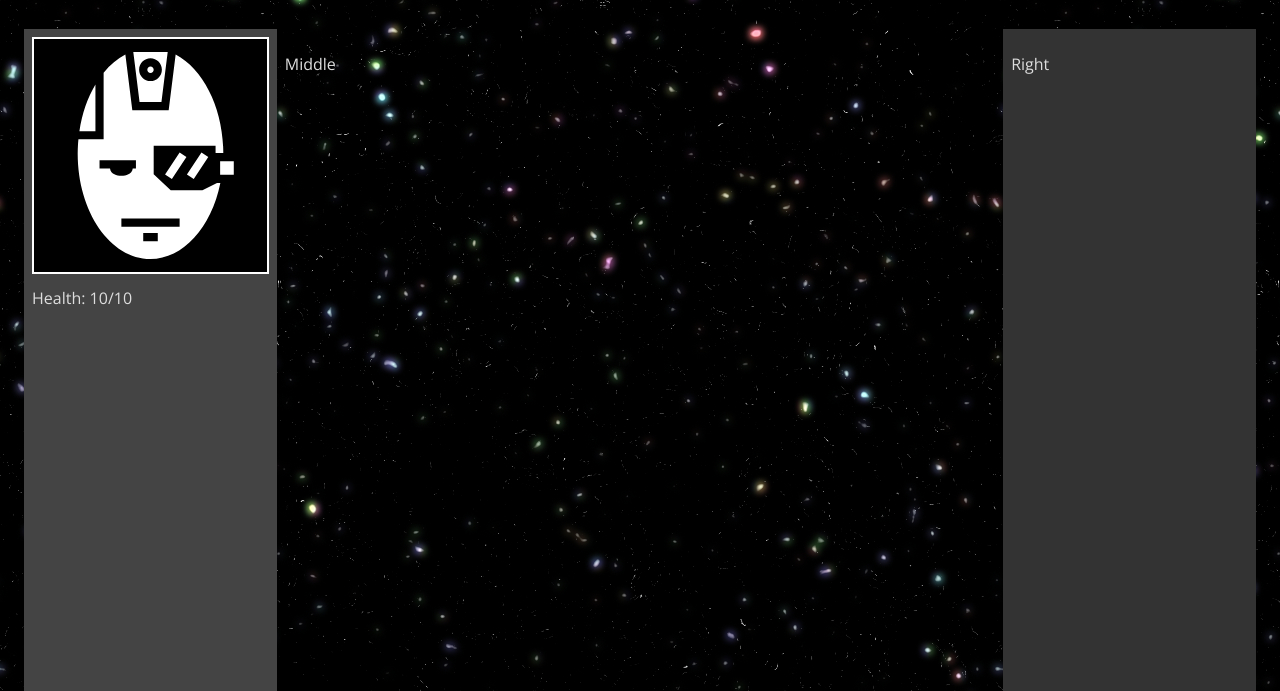
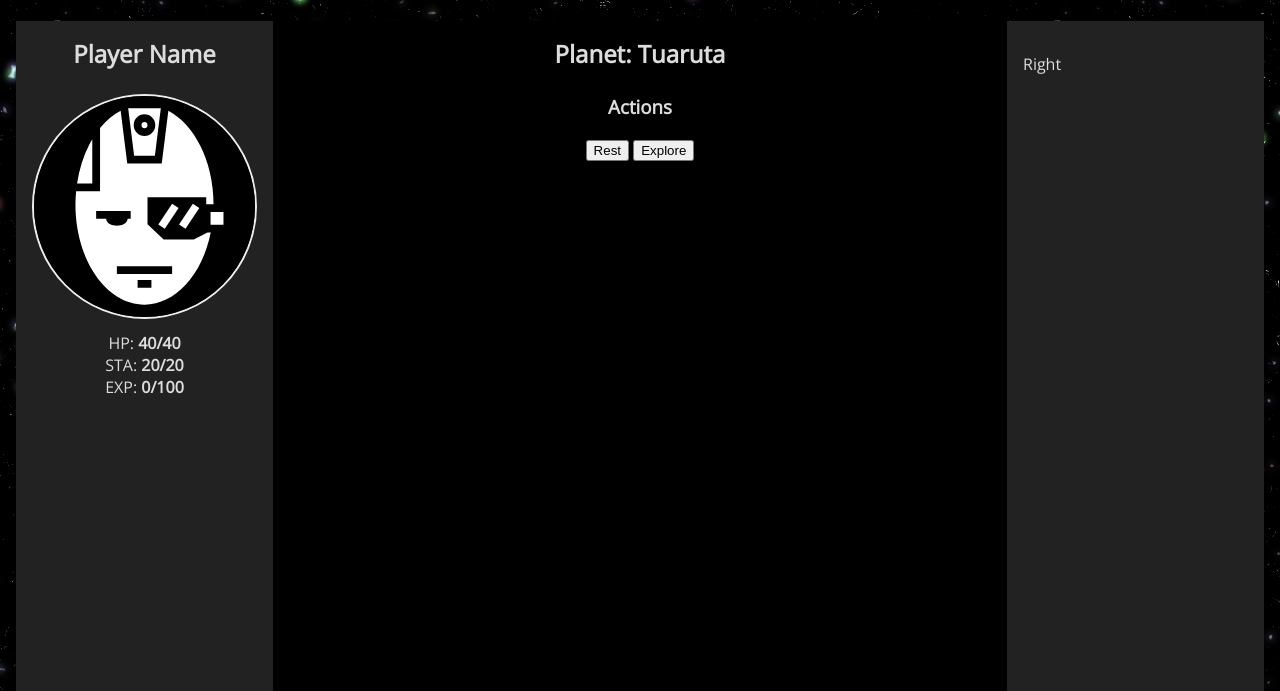
Before and after one commit to Hazumi/celestial-carnage, a website built with webpack: page index.html in a window 1280 px wide. Shown: the part 109-800 px from the top of the page. Built offline with nearby package versions, Linux system fonts and the light colour scheme; a web font is replaced by a local one.

Commit message:
siq syling

```diff
--- a/index.html
+++ b/index.html
@@ -15,13 +15,18 @@
   <div class="wrapper">
     <div class="left">
       <div class="stats">
+        <h2>Player Name</h2>
         <img src="imgs/player_icon.svg" alt="" class="player-icon">
-        <div id="hp">Health: <span id="player_health">10/10</span></div>
-
+        <div class="stats" id="hp">HP: <span id="player_health">40/40</span></div>
+        <div class="stats" id="sta">STA: <span id="player_health">20/20</span></div>
+        <div class="stats" id="xp">EXP: <span id="player_health">0/100</span></div>
       </div>
     </div>
     <div class="middle">
-      <p>Middle</p>
+      <h2>Planet: Tuaruta</h2>
+      <h3>Actions</h3>
+      <button class="btn">Rest</button>
+      <button class="btn">Explore</button>
     </div>
     <div class="right">
       <p>Right</p>
--- a/scripts/main.js
+++ b/scripts/main.js
@@ -1,5 +1,15 @@
 const $ = require('jquery');
 
 $(document).ready(function() {
-  console.log('test');
+
+  game = {
+    player: {
+      health: 10,
+      maxHealth: 10
+    },
+    gameLoop: {
+
+    }
+  }
+
 });
--- a/styles/main.css
+++ b/styles/main.css
@@ -27,31 +27,48 @@ h1 {
   cursor: default;
 }
 
+h2 {
+  margin: 0 0 1em 0;
+}
+
 .wrapper {
+  /*max-width: 1200px;*/
   display: flex;
-  padding: 1em;
+  justify-content: center;
+  padding: 0.5em;
 }
 
 .left {
-  padding: 0.5em;
-  background-color: #444;
+  min-width: 125px;
+  max-width: 225px;
+  padding: 1em;
+  background-color: #222;
   height: 100vh;
   width: 20%;
+  text-align: center;
 }
 
 .middle {
-  padding: 0.5em;
+  background-color: #000;
+  padding: 1em;
   width: 60%;
+  text-align: center;
 }
 
 .right {
-  padding: 0.5em;
-  background-color: #333;
+  min-width: 125px;
+  max-width: 225px;
+  padding: 1em;
+  background-color: #222;
   width: 20%;
 }
 
 .player-icon {
   margin: 0 0 0.5em 0;
-  border: 2px #fff solid;
-  /*border-radius: 50%;*/
+  border: 2px #eee solid;
+  border-radius: 50%;
 }
+
+.stats span {
+  font-weight: bold;
+}
```
